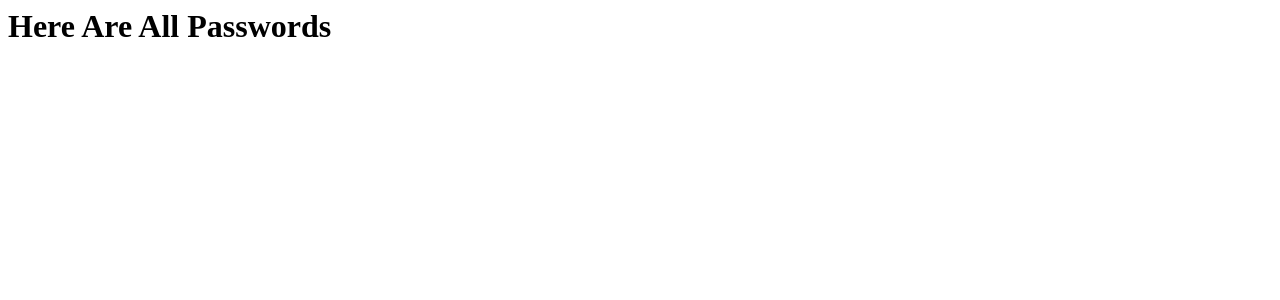
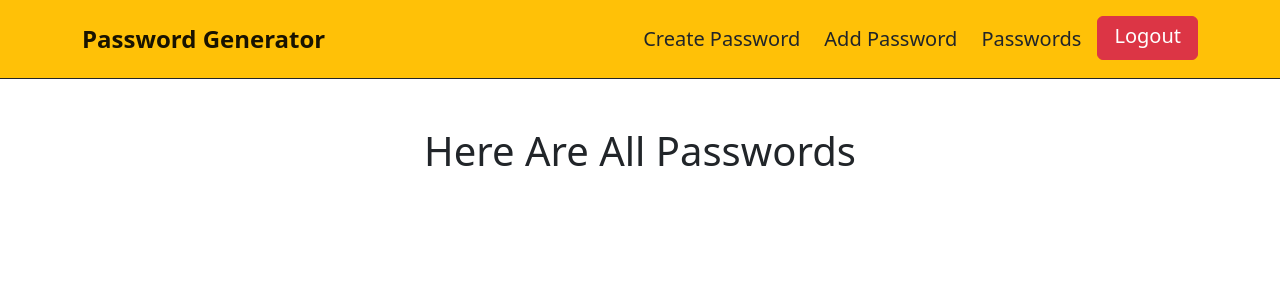
Before and after one commit to usmonbek-umarbekovich/masterpass, a Django app: page /listall/ in a window 1280 px wide. Shown: the top 300 px of the page. Run offline with Django 4.2, Linux system fonts and the light colour scheme; data that the repository does not hold is empty; some libraries are stand-ins or nearby versions.

Commit message:
styled list of passwords section & fixed bugs

```diff
--- a/password_generator/templates/password_generator/create.html
+++ b/password_generator/templates/password_generator/create.html
@@ -4,7 +4,7 @@
 {% block app %}
 <div id="create_password" class="py-5 px-2">
     <div class="container">
-        <div class="d-flex flex-column align-items-center col-6 mx-auto">
+        <div class="d-flex flex-column align-items-center col-md-6 mx-auto">
             <h1 class="display-6 mb-5">Create New Password</h1>
             <form
                 method="POST"
--- a/password_generator/templates/password_generator/exist.html
+++ b/password_generator/templates/password_generator/exist.html
@@ -4,7 +4,7 @@
 {% block app %}
 <div id="add_password" class="py-5 px-2">
     <div class="container">
-        <div class="d-flex flex-column align-items-center col-6 mx-auto">
+        <div class="d-flex flex-column align-items-center col-md-6 mx-auto">
             <h1 class="display-6 mb-5">Add An Existing Password</h1>
             <form
                 method="POST"
--- a/password_generator/templates/password_generator/listall.html
+++ b/password_generator/templates/password_generator/listall.html
@@ -1,12 +1,31 @@
-<div>
-    <h1>Here Are All Passwords</h1>
+{% extends 'password_generator/base.html' %}
+
+<!-- List of passwords -->
+{% block app %}
+<div id="passwords" class="py-5 px-2">
+    <div class="container">
+        <div class="d-flex flex-column align-items-center col-md-9 mx-auto">
+            <h1 class="display-6 mb-5">Here Are All Passwords</h1>
+
+            <ol
+                class="list-group list-group-flush list-group-numbered w-100 fs-4">
+                {% for password in passwords %}
+                <li class="list-group-item d-flex align-items-center">
+                    <p class="ms-2 mb-0 text-info me-auto">
+                        {{ password.site_name }}
+                    </p>
+                    <p class="mb-0 me-3 fs-5">
+                        {{ password.time | date:"j/n/Y, g:i A" }}
+                    </p>
+                    <a
+                        href="{% url 'detail' password.id %}"
+                        class="btn btn-outline-info"
+                        >See Password
+                    </a>
+                </li>
+                {% endfor %}
+            </ol>
+        </div>
+    </div>
 </div>
-
-<div>
-    {% for password in passwords %}
-        <a href="{% url 'detail' password.id %}"><hr>
-            <h2> Website: {{ password.site_name }} </h2>
-            <h5> Created on: {{ password.time }} </h5>
-        </a>
-    {% endfor %}
-</div>
+{% endblock app %}
```
